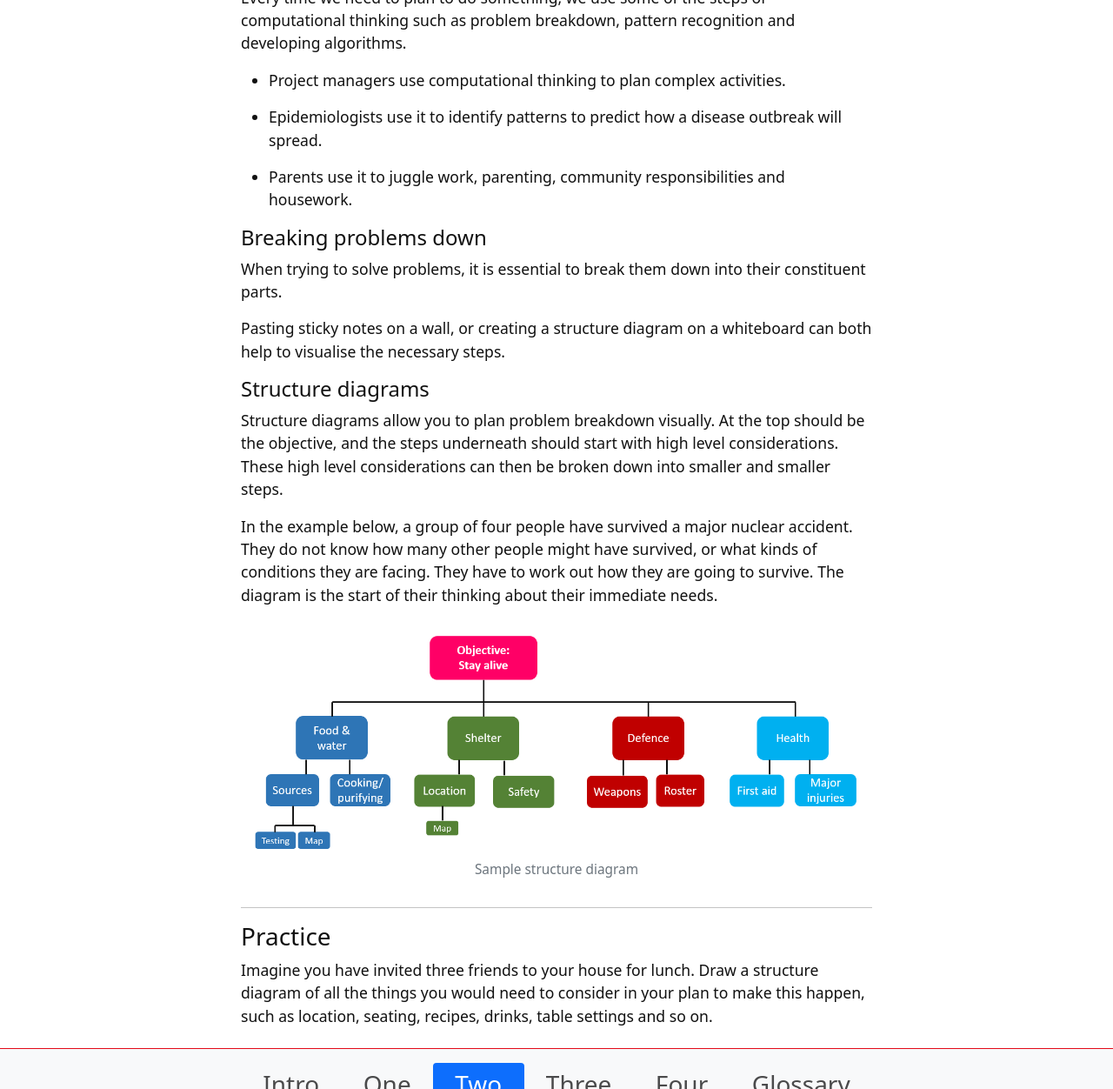
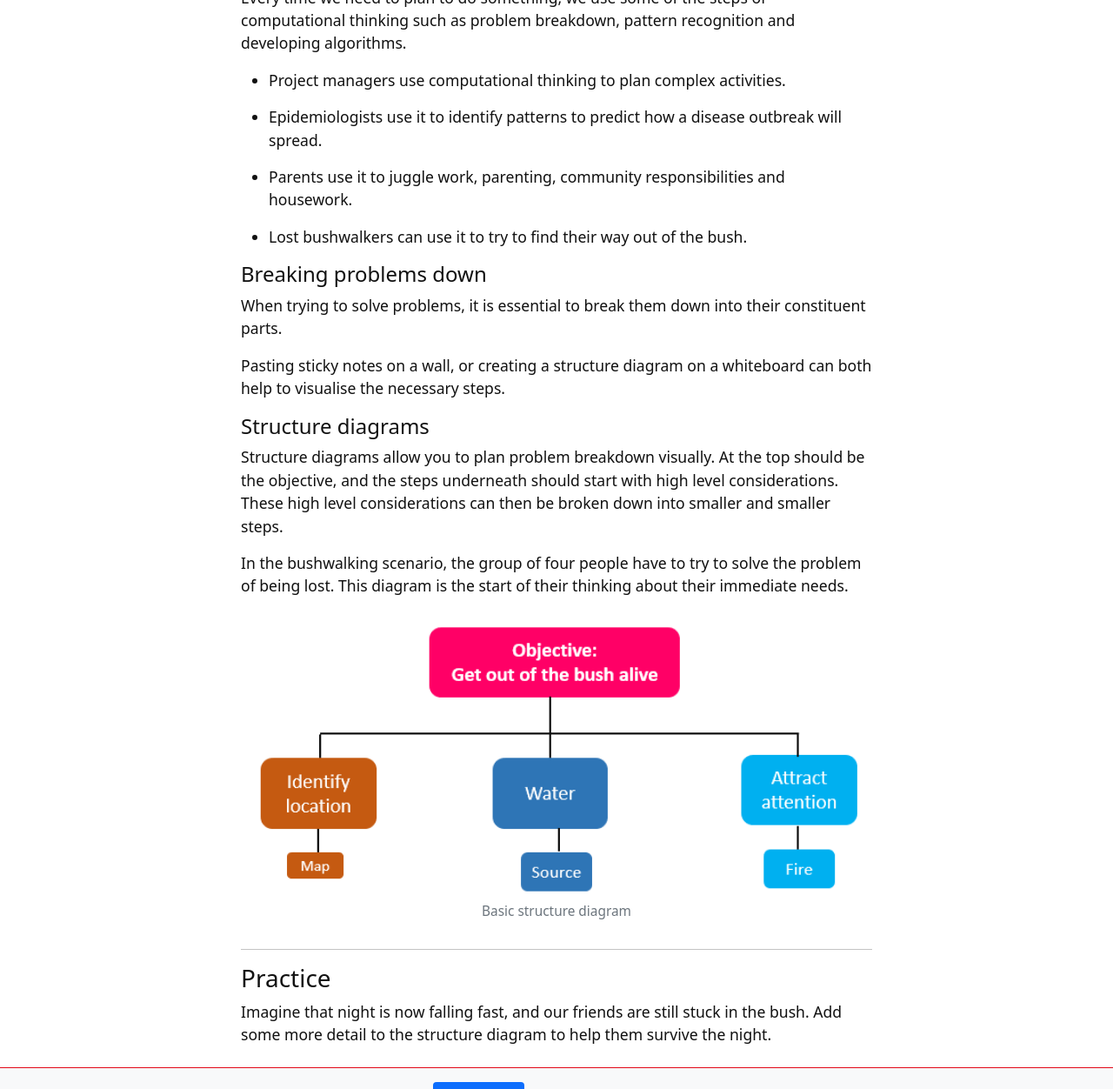
Before and after one commit to weaverbel/intro-computational-thinking, a Jekyll site: the page built from content/2-lesson.md, in a window 1280 px wide and 1400 px high, scrolled down 1043 px, cut to the strip 0-1252 px from the top of the window. Shown: the whole strip at 87% size. Built offline with Jekyll 4.4.1, drawn with Linux system fonts in a browser that asks for light colours.

Commit message:
Update 2-lesson.md
changing scenario and picture

```diff
--- a/content/2-lesson.md
+++ b/content/2-lesson.md
@@ -29,6 +29,8 @@ Every time we need to plan to do something, we use some of the steps of computat
 
 - Parents use it to juggle work, parenting, community responsibilities and housework.
 
+- Lost bushwalkers can use it to try to find their way out of the bush.
+
 #### Breaking problems down
 
 When trying to solve problems, it is essential to break them down into their constituent parts.
@@ -39,12 +41,12 @@ Pasting sticky notes on a wall, or creating a structure diagram on a whiteboard
 
 Structure diagrams allow you to plan problem breakdown visually. At the top should be the objective, and the steps underneath should start with high level considerations. These high level considerations can then be broken down into smaller and smaller steps.
 
-In the example below, a group of four people have survived a major nuclear accident. They do not know how many other people might have survived, or what kinds of conditions they are facing. They have to work out how they are going to survive. The diagram is the start of their thinking about their immediate needs.
+In the bushwalking scenario, the group of four people have to try to solve the problem of being lost. This diagram is the start of their thinking about their immediate needs.
 
-{% include figure.html img="struc-diagram.png" alt="Structure diagram" caption="Sample structure diagram" width="100%" %}
+{% include figure.html img="struct-1.png" alt="Structure diagram" caption="Basic structure diagram" width="100%" %}
 
 ---------
 
 ### Practice
 
-Imagine you have invited three friends to your house for lunch. Draw a structure diagram of all the things you would need to consider in your plan to make this happen, such as location, seating, recipes, drinks, table settings and so on.
+Imagine that night is now falling fast, and our friends are still stuck in the bush. Add some more detail to the structure diagram to help them survive the night.
```
